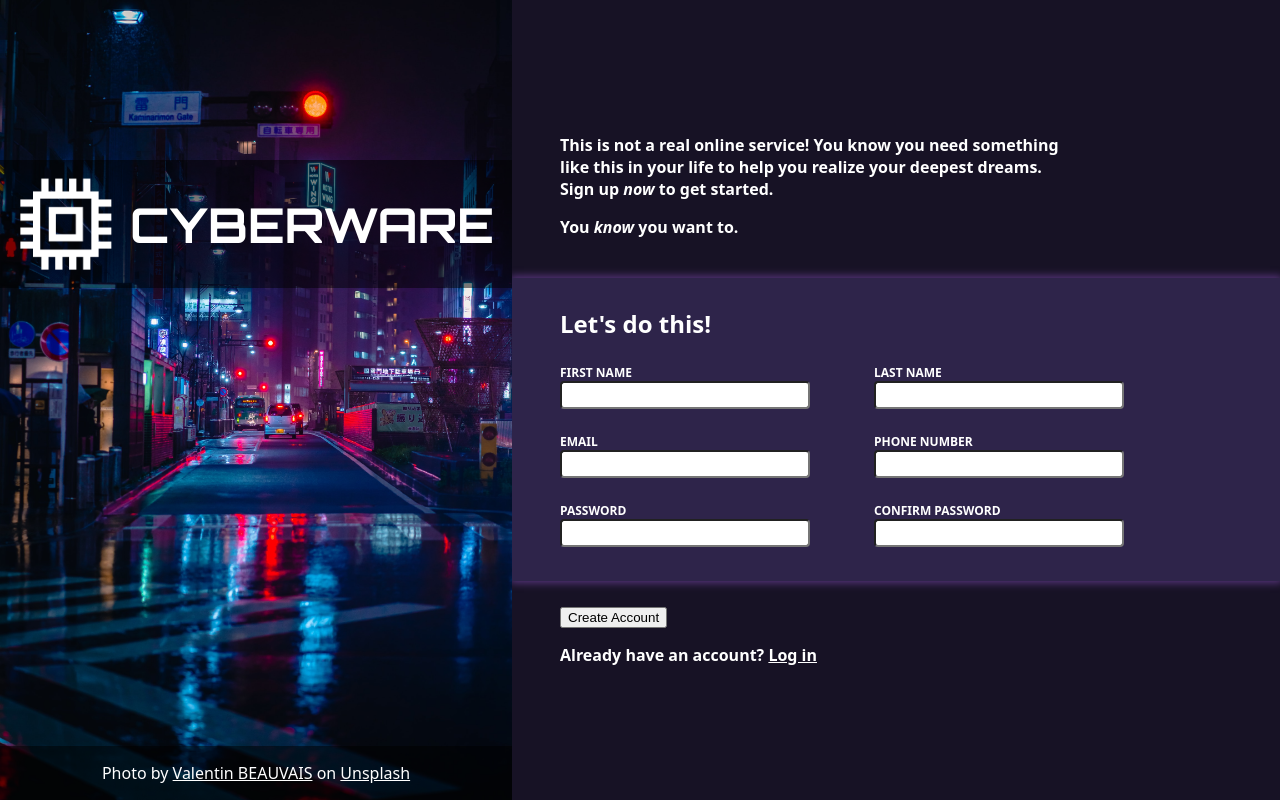
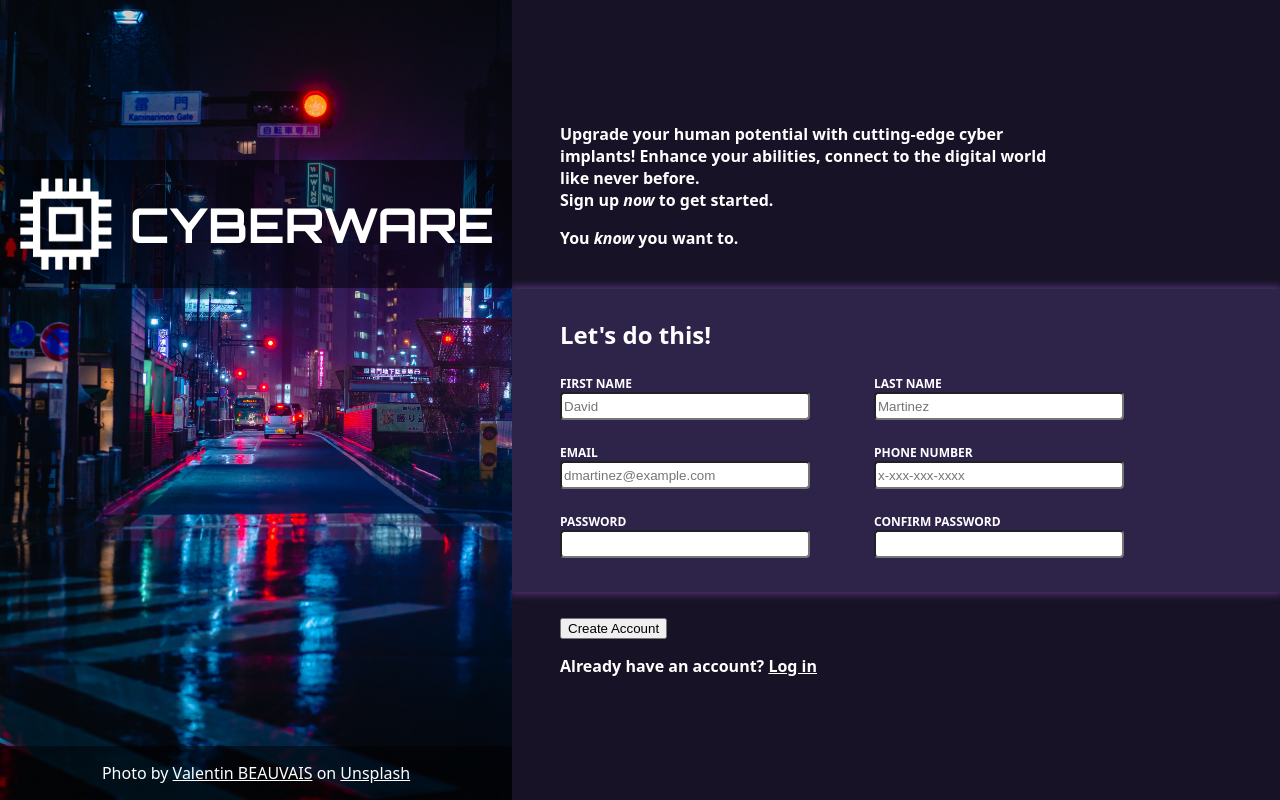
Before and after one commit to elik-dev/sign-up-form, a plain HTML site: page index.html in a window 1280 px wide. Drawn offline with Linux system fonts and the light colour scheme.

Commit message:
Link labels to input elements. Add submission success page

```diff
--- a/index.html
+++ b/index.html
@@ -25,10 +25,10 @@
                 href="https://unsplash.com/" target="_blank">Unsplash</a>
         </footer>
     </div>
-    <form class="right" action="#" method="post">
+    <form class="right" action="success.html" method="post" target="_blank">
         <div class="form-description">
-            <p>This is not a real online service! You know you need something like this in your life to help you realize
-                your deepest dreams. Sign up <em>now</em> to get started.</p>
+            <p>Upgrade your human potential with cutting-edge cyber implants! Enhance your abilities, connect to the
+                digital world like never before. <br>Sign up <em>now</em> to get started.</p>
             <p>You <em>know</em> you want to.</p>
         </div>
         <fieldset>
@@ -36,31 +36,33 @@
             <div class="row">
                 <div>
                     <label for="user-first-name">FIRST NAME</label>
-                        <input type="text">
+                    <input id="user-first-name" name="user-first-name" type="text" placeholder="David" required
+                        pattern="[a-zA-z]{2,}">
                 </div>
                 <div>
                     <label for="user-last-name">LAST NAME</label>
-                        <input type="text">
+                    <input id="user-last-name" name="user-last-name" type="text" placeholder="Martinez" required
+                        pattern="[a-zA-z]{2,}">
                 </div>
             </div>
             <div class="row">
                 <div>
                     <label for="user-email">EMAIL</label>
-                        <input type="email">
+                    <input id="user-email" name="user-email" type="email" placeholder="dmartinez@example.com" required>
                 </div>
                 <div>
                     <label for="user-phone">PHONE NUMBER</label>
-                        <input type="tel">
+                    <input id="user-phone" name="user-phone" type="tel" placeholder="x-xxx-xxx-xxxx">
                 </div>
             </div>
             <div class="row">
                 <div>
                     <label for="user-password">PASSWORD</label>
-                        <input type="password">
+                    <input id="user-password" name="user-password" type="password" required>
                 </div>
                 <div>
                     <label for="user-confirm-password">CONFIRM PASSWORD</label>
-                        <input type="password">
+                    <input id="user-confirm-password" name="user-confirm-password" type="password" required>
                 </div>
             </div>
         </fieldset>
```
Also changed, not shown: success.html (added, +11 -0 lines). Lines whose indentation alone changed are shown as unchanged.
